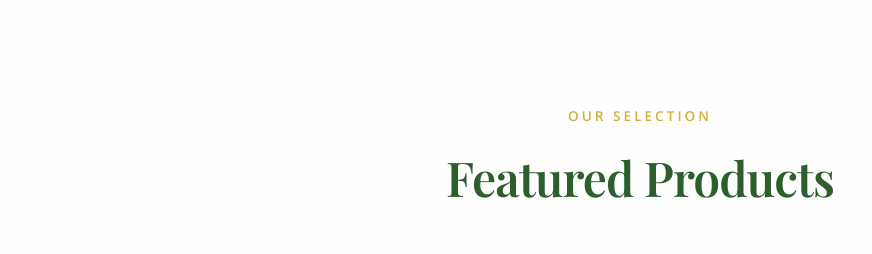
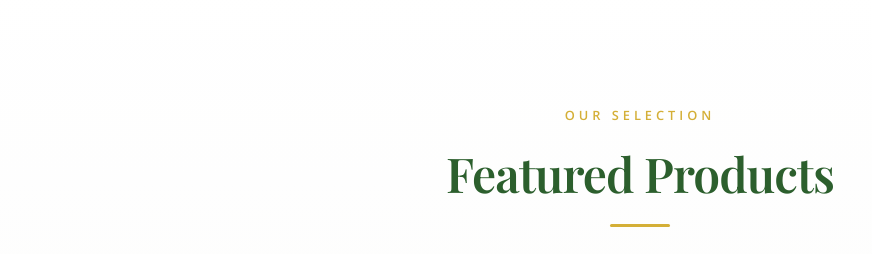
Before and after one commit to Schneider-sizeof/Capersmed, a Django app: page /en/ in a window 1280 px wide. Shown: the part 1562-1816 px from the top of the page, without its empty margins (0-872 px from the left). Run offline with Django 5.2, Linux system fonts and the light colour scheme; data comes from the database, SQL or seed files in the repository; data that the repository does not hold is empty; some libraries are stand-ins or nearby versions.

Commit message:
Fix product grid to always show 3 columns on desktop, improve section title

```diff
--- a/core/templates/core/home.html
+++ b/core/templates/core/home.html
@@ -98,9 +98,12 @@
 <!-- Featured Products -->
 <section class="section-padding featured-products" style="background: linear-gradient(to bottom, #ffffff, #f9f9f7);">
     <div class="container">
-        <div class="text-center mb-5 fade-up">
+        <div style="text-align: center; margin-bottom: 4rem;" class="fade-up">
             <span class="eyebrow">{% trans "Our Selection" %}</span>
             <h2 class="section-title">{% trans "Featured Products" %}</h2>
+            <p style="color: #888; margin-top: 1.5rem; font-size: 1rem; max-width: 560px; margin-left: auto; margin-right: auto;">
+                {% trans "Discover our finest Moroccan gourmet products, crafted with tradition and exported worldwide." %}
+            </p>
         </div>
 
         <div class="product-grid">
@@ -111,10 +114,9 @@
             {% endfor %}
         </div>
 
-        <div class="text-center fade-up" style="margin-top: 5rem;">
+        <div class="text-center fade-up" style="margin-top: 4rem;">
             <a href="{% url 'products' %}" class="btn btn-outline">
-                <span>{% trans "Explore Full Catalog" %}</span>
-                <i class="fas fa-arrow-right" style="margin-left: 8px;"></i>
+                {% trans "Explore Full Catalog" %} →
             </a>
         </div>
     </div>
--- a/static/css/main.css
+++ b/static/css/main.css
@@ -270,20 +270,31 @@ header {
   color: var(--deep-green);
   position: relative;
   font-family: var(--font-heading);
+  display: inline-block;
+}
+
+.section-title::after {
+  content: '';
+  display: block;
+  width: 60px;
+  height: 3px;
+  background: var(--primary-gold);
+  border-radius: 2px;
+  margin: 0.75rem auto 0;
 }
 
 .eyebrow {
   display: block;
   font-family: var(--font-body);
-  font-size: 0.85rem;
+  font-size: 0.8rem;
   font-weight: 700;
   text-transform: uppercase;
-  letter-spacing: 3px;
+  letter-spacing: 4px;
   color: var(--primary-gold);
-  margin-bottom: 0.75rem;
+  margin-bottom: 0.6rem;
 }
 
-.mb-5 { margin-bottom: 3rem; }
+.mb-5 { margin-bottom: 3.5rem; }
 .mt-5 { margin-top: 3rem; }
 
 
@@ -337,16 +348,16 @@ header {
   display: grid;
   grid-template-columns: repeat(3, 1fr);
   gap: 2.5rem;
-  justify-content: center;
 }
 
-@media (max-width: 1024px) {
+@media (max-width: 768px) {
   .product-grid {
     grid-template-columns: repeat(2, 1fr);
+    gap: 1.5rem;
   }
 }
 
-@media (max-width: 768px) {
+@media (max-width: 500px) {
   .product-grid {
     grid-template-columns: 1fr;
   }
```
